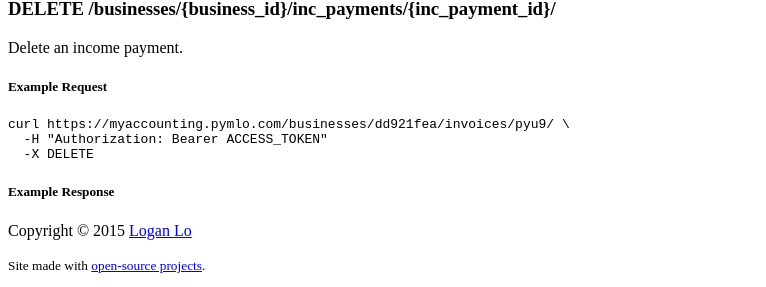
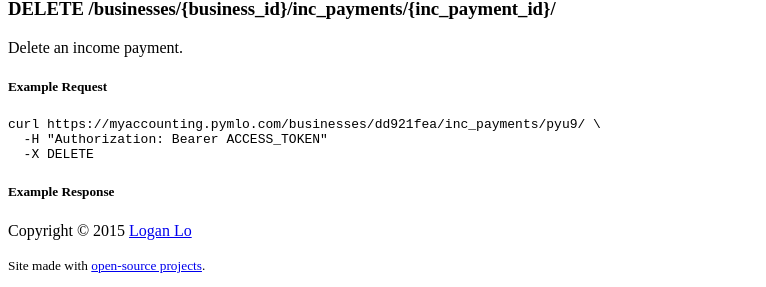
Before and after one commit to pymloaccounting/pymloaccounting.github.io, a Jekyll site: the page built from _posts/2017-01-30-Income-Payment-Endpoints.md, in a window 1280 px wide and 900 px high, scrolled down 2207 px. Shown: the part 610-897 px from the top of the window, without its empty margins (0-766 px from the left). Built offline with Jekyll 4.4.1, drawn with Linux system fonts in a browser that asks for light colours; nearby versions of some CDN libraries; part of the change alters nothing that is shown.

Commit message:
Update wrong url

````diff
--- a/_posts/2017-01-30-Income-Payment-Endpoints.md
+++ b/_posts/2017-01-30-Income-Payment-Endpoints.md
@@ -136,7 +136,7 @@ Delete an income payment.
 
 ##### Example Request
 ```JavaScript
-curl https://myaccounting.pymlo.com/businesses/dd921fea/invoices/pyu9/ \
+curl https://myaccounting.pymlo.com/businesses/dd921fea/inc_payments/pyu9/ \
   -H "Authorization: Bearer ACCESS_TOKEN"
   -X DELETE
 ```
````
